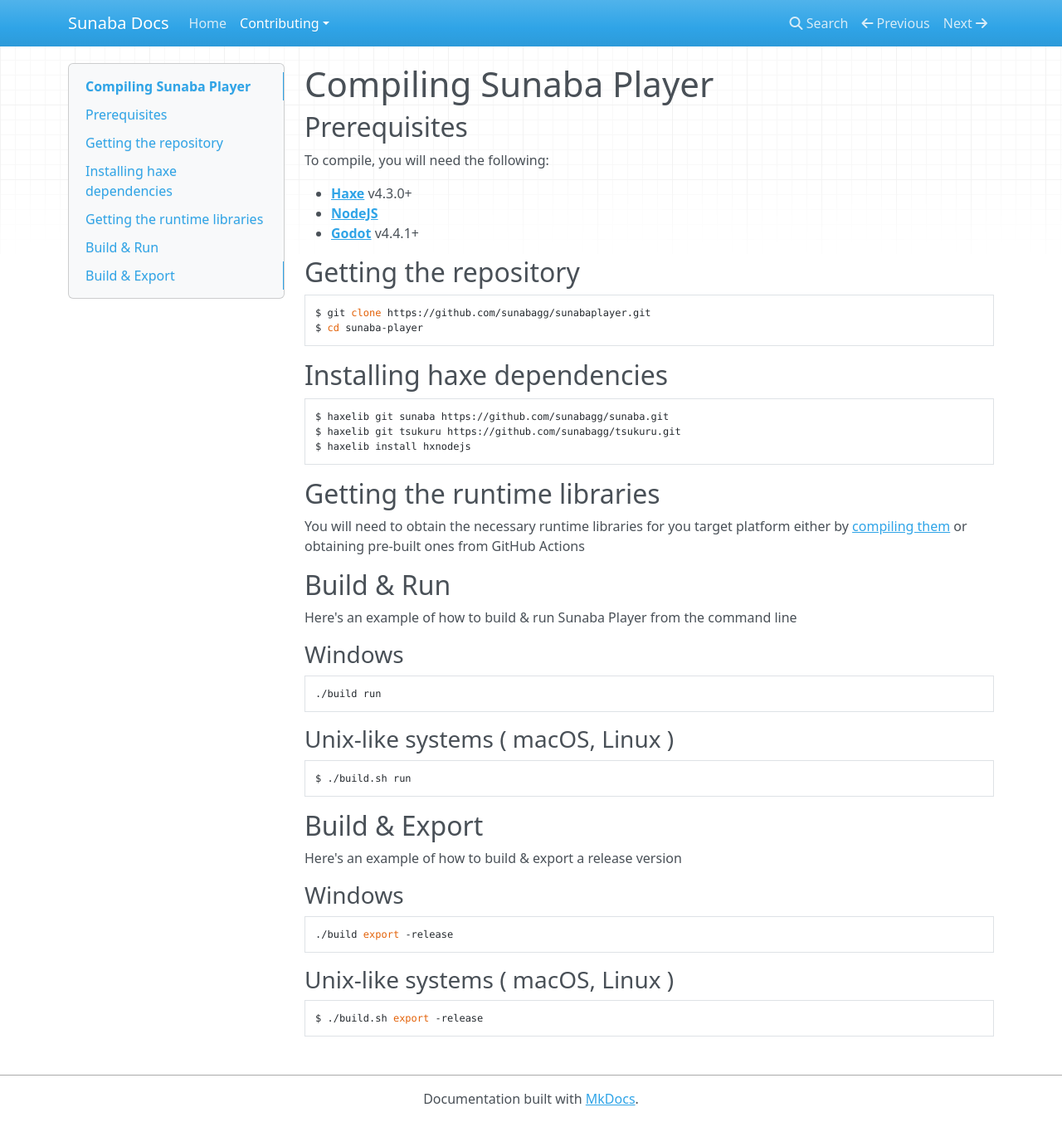
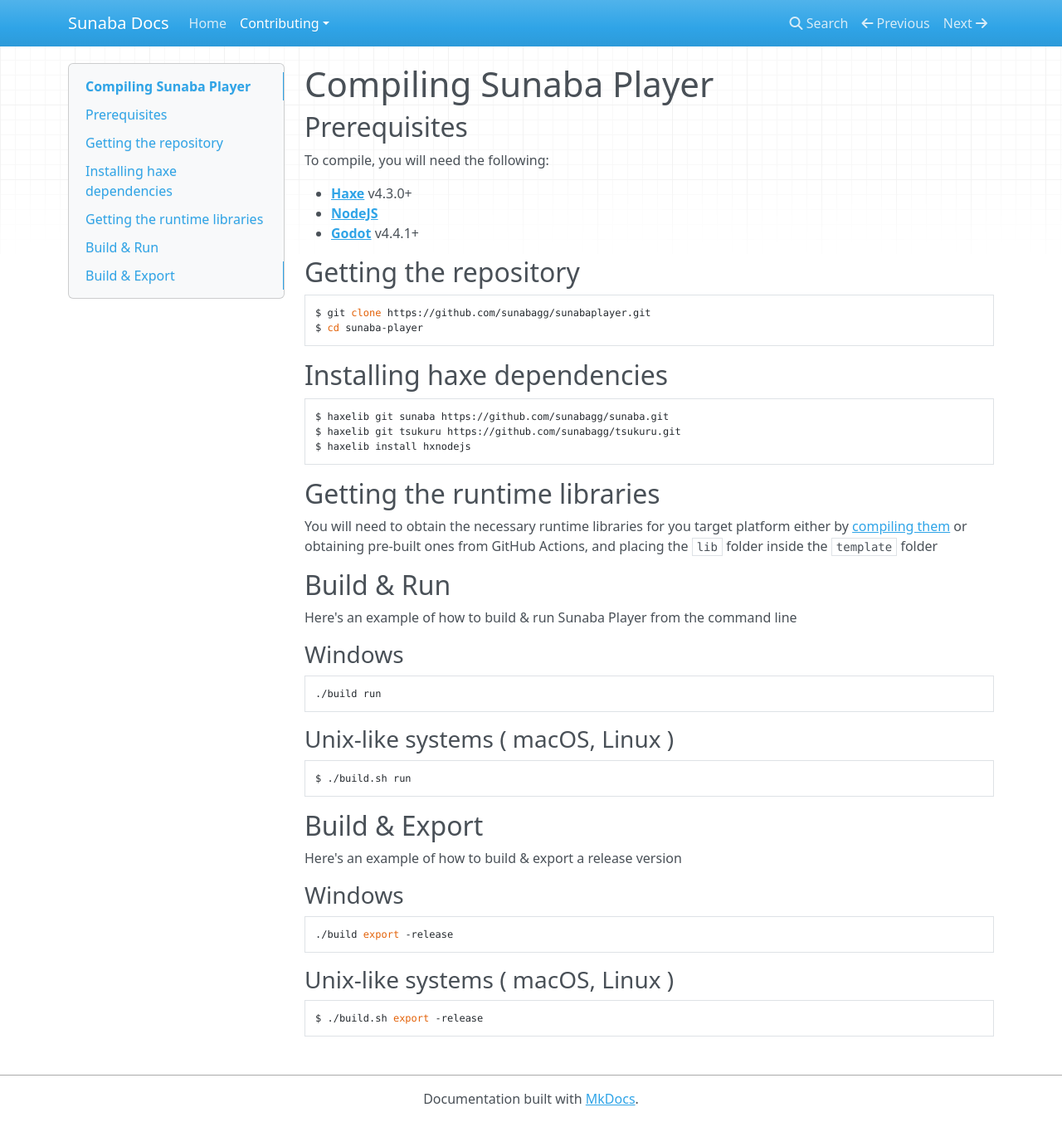
Before and after one commit to sunabagg/sunaba-docs, an MkDocs documentation site: the page built from docs/contributing/compile-player.md, in a window 1280 px wide and 1352 px high. Shown: the whole window at 83% size. Built offline with MkDocs 1.6.1, drawn with Linux system fonts in a browser that asks for light colours; nearby versions of some CDN libraries.

Commit message:
Clarify instructions for obtaining runtime libraries in compile-player.md

```diff
--- a/docs/contributing/compile-player.md
+++ b/docs/contributing/compile-player.md
@@ -25,7 +25,7 @@ $ haxelib install hxnodejs
 
 ## Getting the runtime libraries
 
-You will need to obtain the necessary runtime libraries for you target platform either by [compiling them](compile-runtime.md) or obtaining pre-built ones from GitHub Actions
+You will need to obtain the necessary runtime libraries for you target platform either by [compiling them](compile-runtime.md) or obtaining pre-built ones from GitHub Actions, and placing the `lib` folder inside the `template` folder
 
 ## Build & Run
 
```
